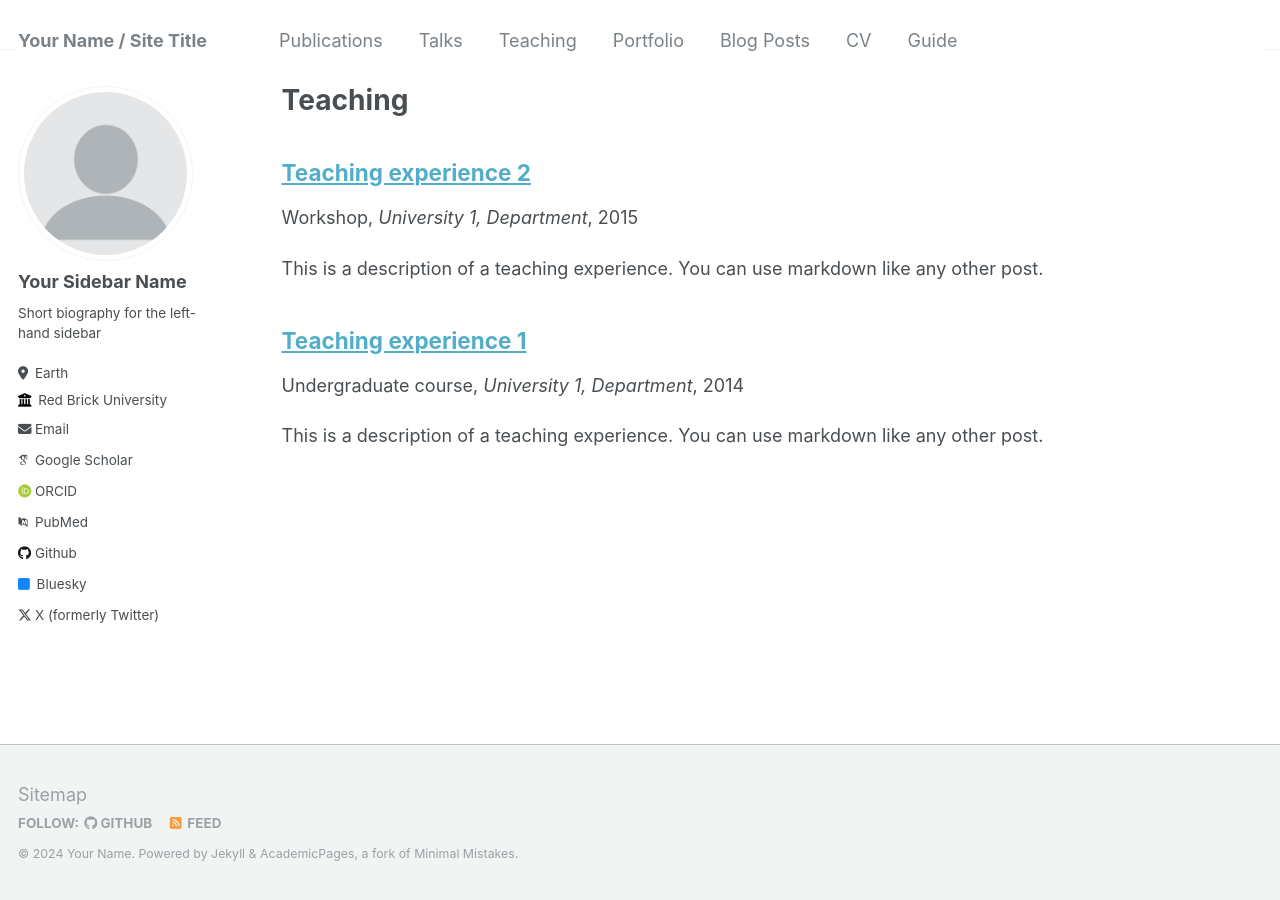
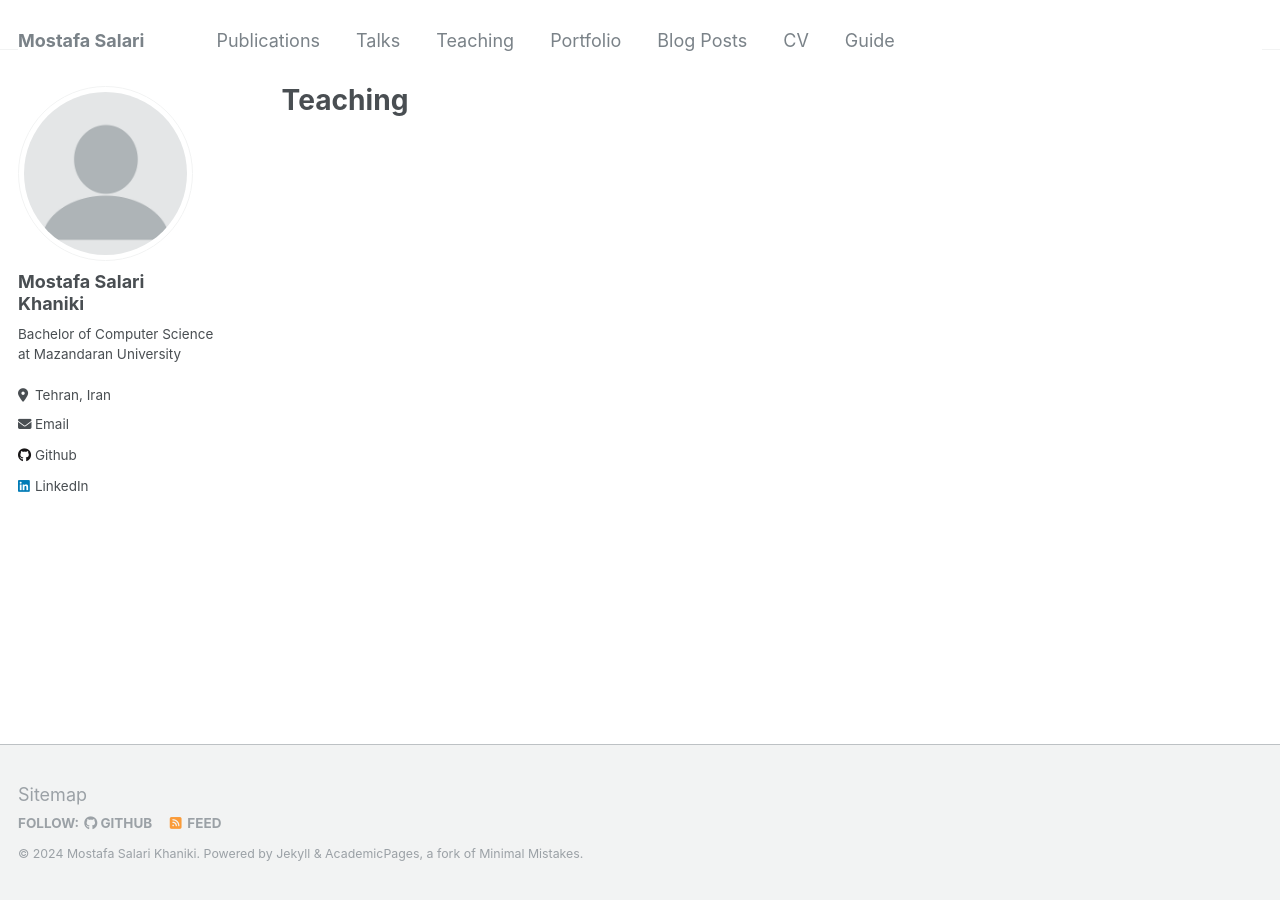
Before and after one commit to mostafasalarikhaniki/mostafasalarikhaniki.github.io, a Jekyll site: the page built from _pages/teaching.html, in a window 1280 px wide. Built offline with Jekyll 4.4.1, drawn with Linux system fonts in a browser that asks for light colours; some web fonts are replaced; part of the change alters nothing that is shown.

Commit message:
fix config file

```diff
--- a/_config.yml
+++ b/_config.yml
@@ -3,77 +3,17 @@
 # This config file is meant for settings that affect your entire site, values
 # which you are expected to set up once and rarely need to edit after that.
 # For technical reasons, this file is *NOT* reloaded automatically when you use
-# `jekyll serve -l -H localhost`. If you change this file, please restart the
-# server process.
-
-# Basic Site Settings
-locale                   : "en-US"
-title                    : "Your Name / Site Title"
-title_separator          : "-"
-name                     : &name "Your Name"
-description              : &description "personal description"
-url                      : https://academicpages.github.io # the base hostname & protocol for your site e.g. "https://mmistakes.github.io"
-baseurl                  : "" # the subpath of your site, e.g. "/blog"
-repository               : "academicpages/academicpages.github.io"
-
-# Site Author - The following control what appear as part of the author content on the side bar.
-#               If a field is blank the icon and link will not appear, otherwise it will be shown.
-#               Additional customization can be done by editing /_includes/author-profile.html
-author:
-  # Biographic information
-  avatar           : "profile.png"
-  name             : "Your Sidebar Name"
-  pronouns         : # example: "she/her"
-  bio              : "Short biography for the left-hand sidebar"
-  location         : "Earth"
-  employer         : "Red Brick University"
-  uri              : # URL
-  email            : "none@example.org"
-
-  # Academic websites
-  arxiv            : # URL - Update with the correct link to your profile
-  googlescholar    : "https://scholar.google.com/citations?user=PS_CX0AAAAAJ"
-  impactstory      : # URL
-  orcid            : "http://orcid.org/yourorcidurl"
-  pubmed           : "https://www.ncbi.nlm.nih.gov/pubmed/?term=john+snow"
-  researchgate     : # URL
-
-  # Repositories and software development
-  bitbucket        : # Username - Update with your username on the site
-  codepen          : # Username
-  dribbble         : # Username
-  github           : "academicpages"
-  kaggle           : # Username
-  stackoverflow    : # User number or user number and name (i.e., use "1" or "1/jeff-atwood")
-
-  # Social media
-  bluesky          : "bsky.app" # Replace this with you Bluesky username
-  facebook         : # Username
-  flickr           : # Username
-  foursquare       : # Username
-  goodreads        : # Username
-  google_plus      : # Username
-  keybase          : # Username
-  instagram        : # Username
-  lastfm           : # Username
-  linkedin         : # Username
-  mastodon         : # URL
-  medium           : # URL
-  pinterest        : # Username
-  soundcloud       : # Username
-  steam            : # Username
-  telegram         : # URL
-  tumblr           : # Username
-  twitter          : "UniofOxford"  # Replace this with your X / Twitter handle
-  vine             : # Username
-  weibo            : # Username
-  wikipedia        : # Username
-  xing             : # Username
-  youtube          : # Username
-  zhihu            : # URL
-
+# `jekyll serve`. If you change this file, please restart the server process.
 
 # Site Settings
+locale                   : "en-US"
+title                    : "Mostafa Salari"
+title_separator          : "-"
+name                     : &name "Mostafa Salari Khaniki"
+description              : &description "Electronic engineer student"
+url                      : https://mostafasalarikhaniki.github.io # the base hostname & protocol for your site e.g. "https://mmistakes.github.io"
+baseurl                  : "" # the subpath of your site, e.g. "/blog"
+repository               : "mostafasalarikhaniki/mostafasalarikhaniki.github.io"
 teaser                   :  # filename of teaser fallback teaser image placed in /images/, .e.g. "500x300.png"
 breadcrumbs              : false # true, false (default)
 words_per_minute         : 160
@@ -107,16 +47,13 @@ staticman:
       options:
         format           : "iso8601" # "iso8601" (default), "timestamp-seconds", "timestamp-milliseconds"
 atom_feed:
-  hide                   : false     # change to true to hide the RSS feed in the footer
   path                   : # blank (default) uses feed.xml
-
 
 # SEO Related
 google_site_verification :
 bing_site_verification   :
 alexa_site_verification  :
 yandex_site_verification :
-
 
 # Social Sharing
 twitter:
@@ -136,9 +73,48 @@ social:
 
 # Analytics
 analytics:
-  provider               :  "google-universal" # false (default), "google", "google-universal", "google-analytics-4", "custom"
+  provider               :  "google-universal" # false (default), "google", "google-universal", "custom"
   google:
     tracking_id          :
+
+
+# Site Author
+author:
+  name             : "Mostafa Salari Khaniki"
+  avatar           : "profile.png"
+  bio              : "Bachelor of Computer Science at Mazandaran University"
+  location         : "Tehran, Iran"
+  employer         :
+  pubmed           :
+  googlescholar    :
+  email            : "mslri79kh@gmail.com"
+  researchgate     :  # example: "https://www.researchgate.net/profile/yourprofile"
+  uri              :
+  bitbucket        :
+  codepen          :
+  dribbble         :
+  flickr           :
+  facebook         :
+  foursquare       :
+  github           : "m-salari"
+  google_plus      :
+  keybase          :
+  instagram        :
+  impactstory      :
+  lastfm           :
+  linkedin         : "mostafa-salari-khaniki"
+  orcid            :
+  pinterest        :
+  soundcloud       :
+  stackoverflow    :
+  steam            :
+  tumblr           :
+  twitter          :
+  vine             :
+  weibo            :
+  xing             :
+  youtube          :
+  wikipedia        :
 
 
 # Reading Files
@@ -170,6 +146,7 @@ exclude:
   - package.json
   - tmp
   - vendor
+  # - assets
 keep_files:
   - .git
   - .svn
@@ -199,33 +176,23 @@ kramdown:
 
 # Collections
 collections:
-  teaching:
+  projects:
     output: true
     permalink: /:collection/:path/
-  publications:
-    output: true
-    permalink: /:collection/:path/
-  portfolio:
-    output: true
-    permalink: /:collection/:path/
-  talks:
+  tests:
     output: true
     permalink: /:collection/:path/
 
 
 # Defaults
 defaults:
-  # _posts
+  # _test
   - scope:
       path: ""
-      type: posts
+      type: test
     values:
       layout: single
       author_profile: true
-      read_time: true
-      comments: true
-      share: true
-      related: true
   # _pages
   - scope:
       path: ""
@@ -233,41 +200,14 @@ defaults:
     values:
       layout: single
       author_profile: true
-  # _teaching
+  # _projects
   - scope:
       path: ""
-      type: teaching
+      type: projects
     values:
       layout: single
       author_profile: true
-      share: true
-      comments: true
-  # _publications
-  - scope:
-      path: ""
-      type: publications
-    values:
-      layout: single
-      author_profile: true
-      share: true
-      comments: true
-  # _portfolio
-  - scope:
-      path: ""
-      type: portfolio
-    values:
-      layout: single
-      author_profile: true
-      share: true
-      comment: true
-  # _talks
-  - scope:
-      path: ""
-      type: talks
-    values:
-      layout: talk
-      author_profile: true
-      share: true
+
 
 
 # Sass/SCSS
@@ -334,3 +274,7 @@ compress_html:
   clippings: all
   ignore:
     envs: development
+# plugins:
+#   - jekyll-remote-theme
+# remote_theme           : "mmistakes/minimal-mistakes"
+# minimal_mistakes_skin    : "dark" # "air", "aqua", "contrast", "dark", "dirt", "neon", "mint", "plum", "sunrise"
```
